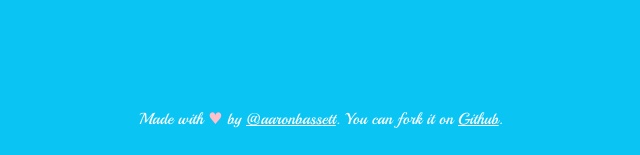
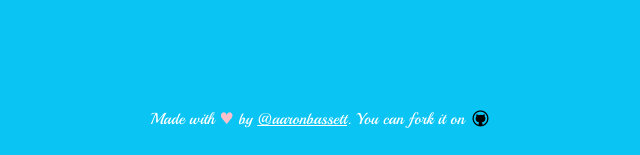
Before and after one commit to aaronbassett/Bad-Tools, a Python web app: template templates/html.html in a window 1280 px wide. Shown: the part 645-800 px from the top of the page, without its empty margins (327-967 px from the left). Run offline with Jinja, Linux system fonts and the light colour scheme; the template is opened without the code that fills it, so the values that code supplies are empty; some libraries are stand-ins or nearby versions.

Commit message:
Add Octocat

```diff
--- /dev/null
+++ b/static/css/github.css
@@ -0,0 +1,53 @@
+@font-face {
+  font-family: 'github';
+  src: url('../font/github.eot?99122864');
+  src: url('../font/github.eot?99122864#iefix') format('embedded-opentype'),
+       url('../font/github.woff?99122864') format('woff'),
+       url('../font/github.ttf?99122864') format('truetype'),
+       url('../font/github.svg?99122864#github') format('svg');
+  font-weight: normal;
+  font-style: normal;
+}
+/* Chrome hack: SVG is rendered more smooth in Windozze. 100% magic, uncomment if you need it. */
+/* Note, that will break hinting! In other OS-es font will be not as sharp as it could be */
+/*
+@media screen and (-webkit-min-device-pixel-ratio:0) {
+  @font-face {
+    font-family: 'github';
+    src: url('../font/github.svg?99122864#github') format('svg');
+  }
+}
+*/
+
+ [class^="icon-"]:before, [class*=" icon-"]:before {
+  font-family: "github";
+  font-style: normal;
+  font-weight: normal;
+  speak: none;
+
+  display: inline-block;
+  text-decoration: inherit;
+  width: 1em;
+  margin-right: .2em;
+  text-align: center;
+  /* opacity: .8; */
+
+  /* For safety - reset parent styles, that can break glyph codes*/
+  font-variant: normal;
+  text-transform: none;
+
+  /* fix buttons height, for twitter bootstrap */
+  line-height: 1em;
+
+  /* Animation center compensation - margins should be symmetric */
+  /* remove if not needed */
+  margin-left: .2em;
+
+  /* you can be more comfortable with increased icons size */
+  /* font-size: 120%; */
+
+  /* Uncomment for 3D effect */
+  /* text-shadow: 1px 1px 1px rgba(127, 127, 127, 0.3); */
+}
+
+.icon-github-circled:before { content: '\e800'; } /* '' */
--- a/templates/html.html
+++ b/templates/html.html
@@ -13,6 +13,7 @@
     <script src="//ajax.googleapis.com/ajax/libs/jquery/1/jquery.min.js"></script>
     <script src="//rawgithub.com/davatron5000/FitText.js/master/jquery.fittext.js"></script>
 
+    <link href='{{ url_for('static', filename='css/github.css') }}' rel='stylesheet' type='text/css'>
     <link href='{{ url_for('static', filename='css/main.css') }}' rel='stylesheet' type='text/css'>
 
     <!--[if lt IE 9]>
@@ -40,7 +41,7 @@
         <nav>
             <p>Made with <span class="♥">♥</span> by
             <a href="https://twitter.com/aaronbassett" title="Follow me on twitter. Wha do you have to lose?">@aaronbassett</a>.
-            You can fork it on <a href="https://github.com/aaronbassett/Bad-Tools">Github</a>.</p>
+            You can fork it on <a href="https://github.com/aaronbassett/Bad-Tools"><i class="icon-github-circled"></i></a></p>
         </nav>
     </footer>
 </body>
```
Also changed, not shown: static/font/github.ttf (added), static/font/github.woff (added), 2 other files.
